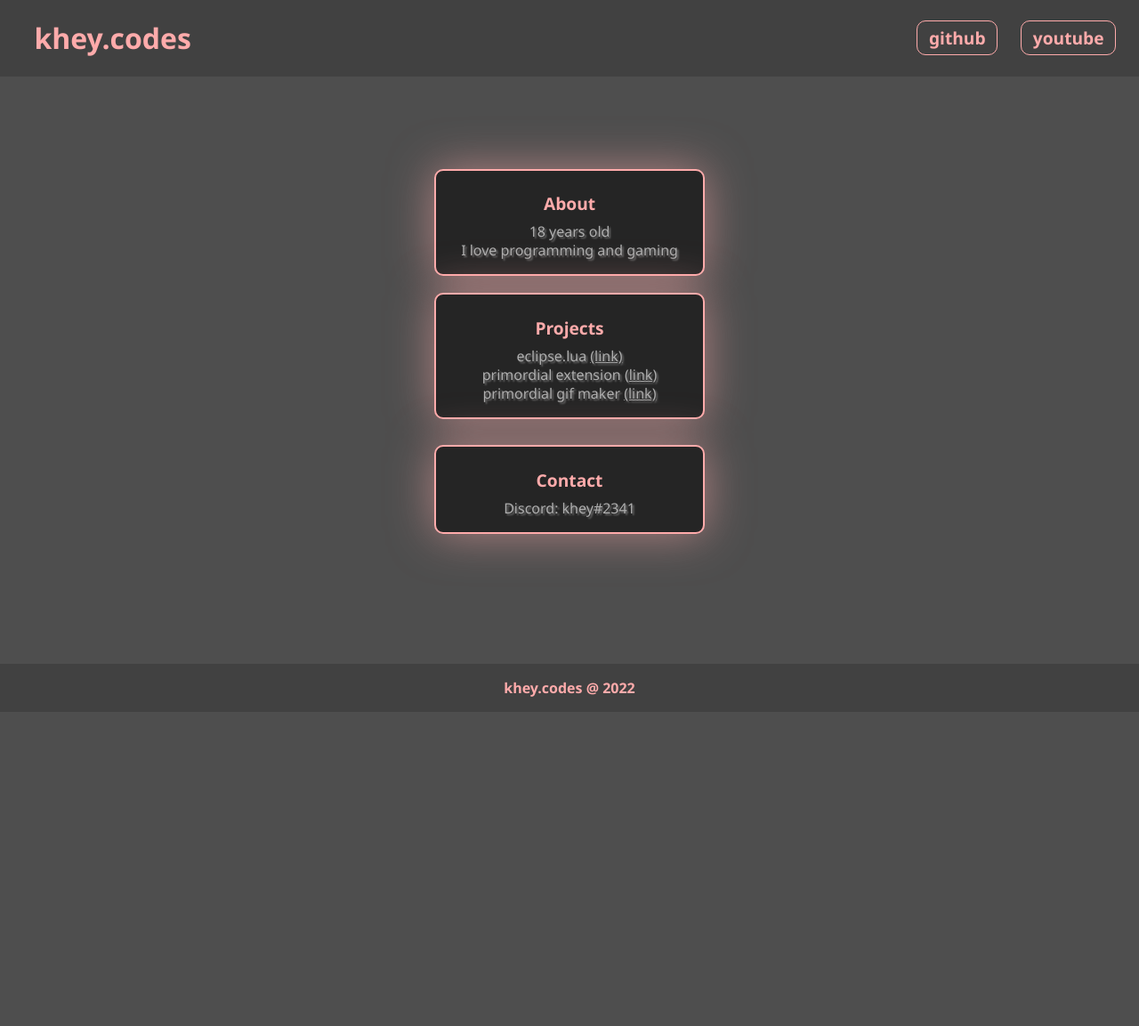
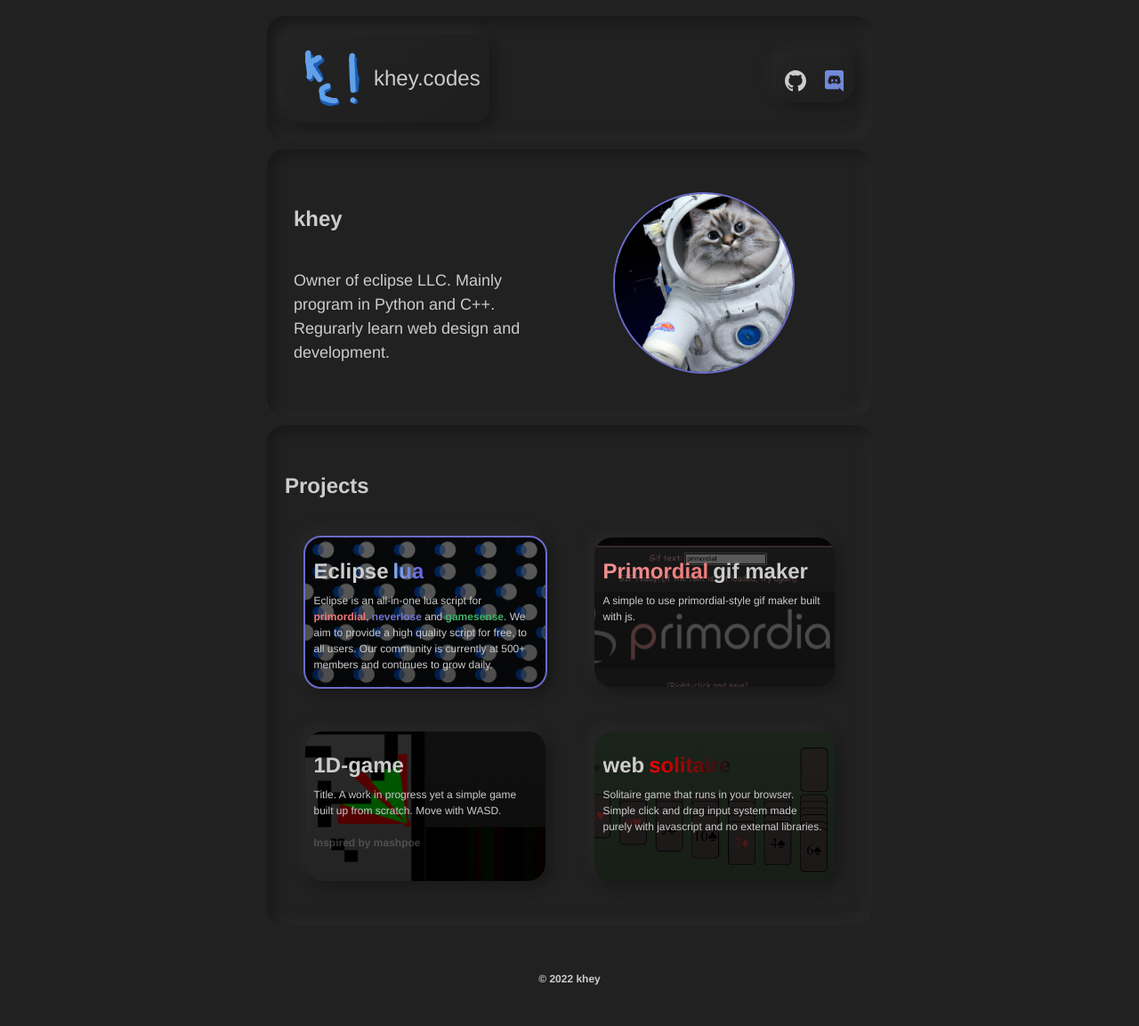
Before and after one commit to 11x1/11x1.github.io, a website: page index.html in a window 1280 px wide. Shown: the whole page at 89% size. Before the commit the page ends 800 px from the top, so only its background shows below. Drawn offline with Linux system fonts and the light colour scheme.

Commit message:
Update index.html

```diff
--- a/index.html
+++ b/index.html
@@ -4,8 +4,15 @@
     <meta charset="UTF-8">
     <meta http-equiv="X-UA-Compatible" content="IE=edge">
     <meta name="viewport" content="width=device-width, initial-scale=1.0">
-    <title>khey.codes - khey does code</title>
-    <link rel="stylesheet" href="styles/index.css">
+
+    <link rel="stylesheet" href="./index.css">
+    <link rel="stylesheet" href="./header.css">
+    <link rel="stylesheet" href="./body.css">
+    <link rel="stylesheet" href="./projects.css">
+    <link rel="stylesheet" href="./footer.css">
+
+    <title>khey.codes</title>
+    <link rel="icon" type="image/png" href="./kheycodes-logo.png" />
 
     <meta property="og:title" content="khey.codes - khey does da code" />
     <meta property="og:type" content="website" />
@@ -14,61 +21,108 @@
     <meta name="theme-color" content="#ffabab">
 </head>
 <body>
-    <div class="header">
-        <div class="header-container">
-            <div class="name">
-                <h1>
-                    khey.codes
-                </h1>
+    <div class="site">
+        <div class="container">
+            <div id="header" class="soft-in">
+                <div class="logo soft-up-up">
+                    <img src="./kheycodes-logo.png" alt="logo">
+                    <a>khey.codes</a>
+                </div>
+                <div class="left-menu soft-up-up">
+                    <ul>
+                        <li>
+                            <a href='https://github.com/11x1'>
+                                <svg id="github" xmlns="http://www.w3.org/2000/svg" width="24" height="24" viewBox="0 0 24 24"><path d="M12 0c-6.626 0-12 5.373-12 12 0 5.302 3.438 9.8 8.207 11.387.599.111.793-.261.793-.577v-2.234c-3.338.726-4.033-1.416-4.033-1.416-.546-1.387-1.333-1.756-1.333-1.756-1.089-.745.083-.729.083-.729 1.205.084 1.839 1.237 1.839 1.237 1.07 1.834 2.807 1.304 3.492.997.107-.775.418-1.305.762-1.604-2.665-.305-5.467-1.334-5.467-5.931 0-1.311.469-2.381 1.236-3.221-.124-.303-.535-1.524.117-3.176 0 0 1.008-.322 3.301 1.23.957-.266 1.983-.399 3.003-.404 1.02.005 2.047.138 3.006.404 2.291-1.552 3.297-1.23 3.297-1.23.653 1.653.242 2.874.118 3.176.77.84 1.235 1.911 1.235 3.221 0 4.609-2.807 5.624-5.479 5.921.43.372.823 1.102.823 2.222v3.293c0 .319.192.694.801.576 4.765-1.589 8.199-6.086 8.199-11.386 0-6.627-5.373-12-12-12z"/></svg>
+                            </a>
+                        </li>
+                        <li>
+                            <a href='https://discord.gg/lisp'>
+                                <svg id="discord" href="discord.gg/lisp" width="24" height="24" xmlns="http://www.w3.org/2000/svg" fill-rule="evenodd" clip-rule="evenodd">
+                                    <path d="M19.54 0c1.356 0 2.46 1.104 2.46 2.472v21.528l-2.58-2.28-1.452-1.344-1.536-1.428.636 2.22h-13.608c-1.356 0-2.46-1.104-2.46-2.472v-16.224c0-1.368 1.104-2.472 2.46-2.472h16.08zm-4.632 15.672c2.652-.084 3.672-1.824 3.672-1.824 0-3.864-1.728-6.996-1.728-6.996-1.728-1.296-3.372-1.26-3.372-1.26l-.168.192c2.04.624 2.988 1.524 2.988 1.524-1.248-.684-2.472-1.02-3.612-1.152-.864-.096-1.692-.072-2.424.024l-.204.024c-.42.036-1.44.192-2.724.756-.444.204-.708.348-.708.348s.996-.948 3.156-1.572l-.12-.144s-1.644-.036-3.372 1.26c0 0-1.728 3.132-1.728 6.996 0 0 1.008 1.74 3.66 1.824 0 0 .444-.54.804-.996-1.524-.456-2.1-1.416-2.1-1.416l.336.204.048.036.047.027.014.006.047.027c.3.168.6.3.876.408.492.192 1.08.384 1.764.516.9.168 1.956.228 3.108.012.564-.096 1.14-.264 1.74-.516.42-.156.888-.384 1.38-.708 0 0-.6.984-2.172 1.428.36.456.792.972.792.972zm-5.58-5.604c-.684 0-1.224.6-1.224 1.332 0 .732.552 1.332 1.224 1.332.684 0 1.224-.6 1.224-1.332.012-.732-.54-1.332-1.224-1.332zm4.38 0c-.684 0-1.224.6-1.224 1.332 0 .732.552 1.332 1.224 1.332.684 0 1.224-.6 1.224-1.332 0-.732-.54-1.332-1.224-1.332z"/>
+                                </svg>
+                            </a>
+                        </li>
+                    </ul>
+                </div>
             </div>
-            <div class="nav">
-                <div class="button">
-                    <a href="https://github.com/11x1">github</a>
+
+            <div id="body" class="soft-in">
+                <div class="text">
+                    <div class="name">
+                        <h2>khey</h2>
+                        <img src="./discord-pfp.png" alt="profile picture">
+                    </div>
+                    <p>Owner of eclipse LLC. Mainly program in Python and C++. Regurarly learn web design and development.</p>
                 </div>
+                <div class="profile-picture">
+                    <img src="./discord-pfp.png" alt="profile picture">
+                </div>
+            </div>
 
-                <div class="button">
-                    <a href="https://www.youtube.com/channel/UCCse73JJYtoEDBYoS4H_9xw">youtube</a>
+            <div id="projects" class="soft-in">
+                <div class="heading">
+                    <h2>Projects</h2>
+                </div>
+                <div class="projects">
+                    <div data-link="https://khey.codes/eclipse/" style="--bg-img: url( './dark-header.png' )"  class="project soft-up highlight">
+                        <div class="text">
+                            <h2 style="--color-1: #ccc; --color-2: #ccc">Eclipse</h2>
+                            <h2 style="--color-1: #88afea; --color-2: #6060dd">lua</h2>
+                        </div>
+                        <div class="desc">
+                            <p>Eclipse is an all-in-one lua script for
+                                <a style="--color-highlight: #ef7a7a;" href="https://primordial.dev/resources/eclipse-lua.246/">primordial</a>,
+                                <a style="--color-highlight: #7175cd;" href="https://market.neverlose.cc/VEAFxs">neverlose</a> and
+                                <a style="--color-highlight: #3cb368;">gamesense</a>.
+                                We aim to provide a high quality script for free, to all users. Our community is currently at 500+ members and continues to grow daily.
+                            </p>
+                        </div>
+                    </div>
+                    <div data-link="https://khey.codes/primordial-gif-maker/" style="--bg-img: url( './primordial-gif-maker.png' )"  class="project soft-up">
+                        <div class="text">
+                            <h2 style="--color-1: #f49090; --color-2: #ef7a7a">Primordial</h2>
+                            <h2 style="--color-1: #ccc; --color-2: #ccc">gif maker</h2>
+                        </div>
+                        <div class="desc">
+                            <p>A simple to use primordial-style gif maker built with js.</p>
+                        </div>
+                    </div>
+                    <div data-link="https://khey.codes/1D-game/" style="--bg-img: url( './1d-game.png' )" class="project soft-up">
+                        <div class="text">
+                            <h2 style="--color-1: #ccc; --color-2: #ccc">1D-game</h2>
+                            <h2 style="--color-1: #ccc; --color-2: #ccc"></h2>
+                        </div>
+                        <div class="desc">
+                            <p>Title. A work in progress yet a simple game built up from scratch. Move with WASD. <br><br> <a  style="--color-highlight: #8888886f;" href="https://mashpoe.github.io/1D-Game/">Inspired by mashpoe</a> </p>
+                        </div>
+                    </div>
+                    <div data-link="https://khey.codes/web-solitaire/" style="--bg-img: url( './solitaire.png' )" class="project soft-up">
+                        <div class="text">
+                            <h2 style="--color-1: #ccc; --color-2: #ccc">web</h2>
+                            <h2 style="--color-1: #f00; --color-2: #111">solitaire</h2>
+                        </div>
+                        <div class="desc">
+                            <p>Solitaire game that runs in your browser. Simple click and drag input system made purely with javascript and no external libraries.</p>
+                        </div>
+                    </div>
+                </div>
+            </div>
+
+            <div id="footer">
+                <div class="text">
+                    <p>© 2022 khey</p>
                 </div>
             </div>
         </div>
     </div>
 
-    <div class="page-body">
-        <div class="container">
-            <div>
-                <h2>About</h2>
-                <p>18 years old</p>
-                <p>I love programming and gaming</p>
-            </div>
-        </div>
-
-        <div class="container">
-            <div>
-                <h2>Projects</h2>
-                <p>eclipse.lua <a href="/eclipse/">(link)</a></p>
-                <p>primordial extension <a href="/primordial-extension/">(link)</a></p>
-                <p>primordial gif maker <a href="/primordial-gif-maker/">(link)</a></p>
-            </div>
-        </div>
-
-        <div class="container">
-            <div>
-                <h2>Contact</h2>
-                <p>Discord: khey#2341</p>
-            </div>
-        </div>
-    </div>
-
-    <div class="footer">
-        <div class="footer-container">
-            <div class="footer-text">
-                <p>
-                    khey.codes @ 2022
-                </p>
-            </div>
-        </div>
-    </div>
-
-    <script src="index.js"> </script>
+    <script>
+        const projects = document.querySelectorAll(".project");
+        projects.forEach(project => {
+            project.addEventListener("click", () => {
+                window.location.href = project.dataset.link;
+            });
+        });
+    </script>
 </body>
 </html>
```
